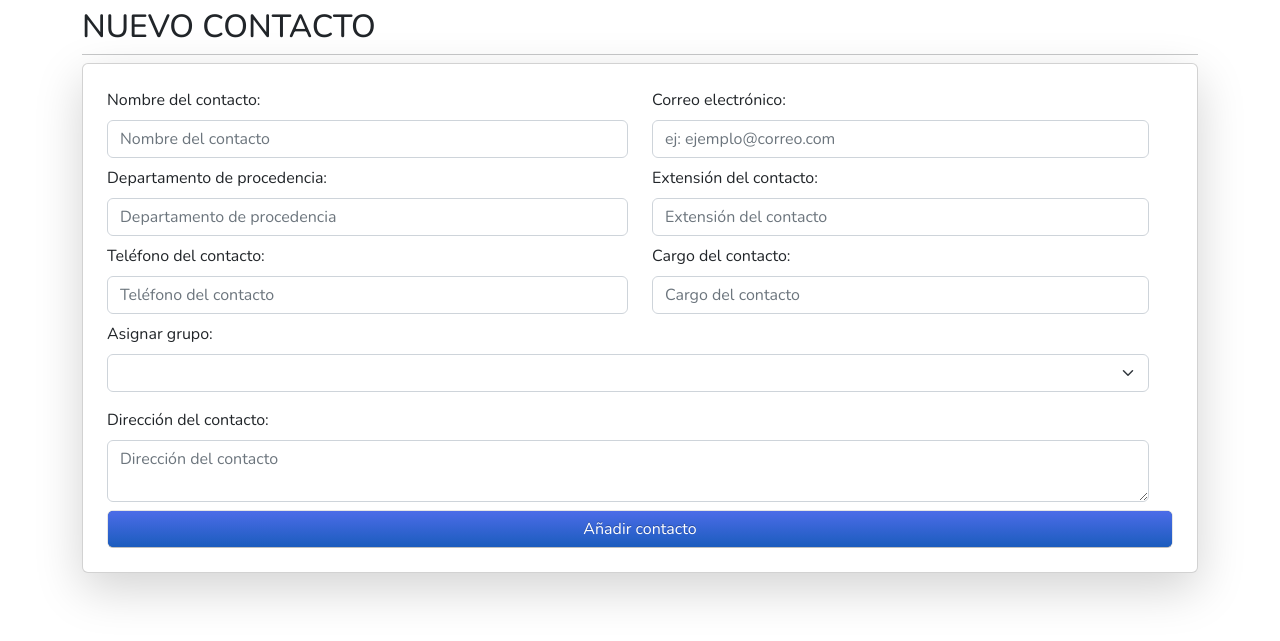
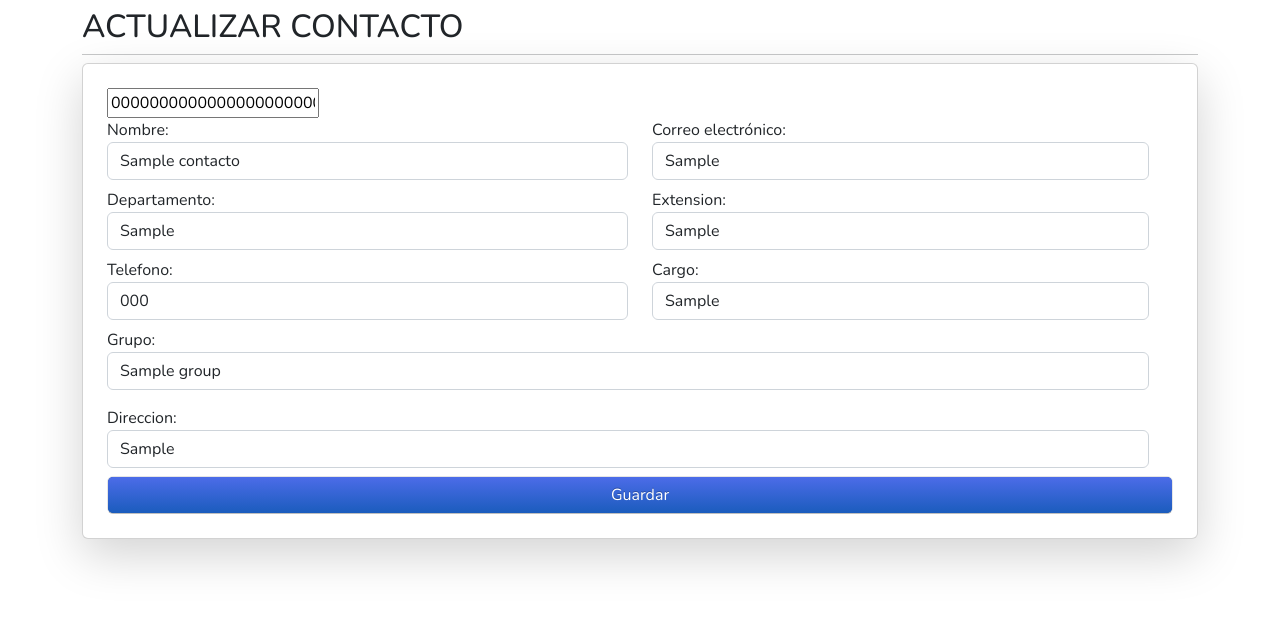
Before and after one commit to spicyarepa-gang/railgunmail, a Flask app: template templates/contactos/update_contactos.html in a window 1280 px wide. Shown: the part 60-701 px from the top of the page. Run offline with Flask 3, Linux system fonts and the light colour scheme; the template is opened without the code that fills it: values that come from a table or form of the project are taken from there, others are empty; tables that the repository leaves empty hold one stand-in row (values such as "Sample post"); lists and menus that the app fills with data are empty; some libraries are stand-ins or nearby versions.

Commit message:
26/11/22

```diff
--- a/backend/contactos/admin_contactos.py
+++ b/backend/contactos/admin_contactos.py
@@ -66,6 +66,7 @@ def view_contactos(num_page):
 @login_required
 def update_contactos(id):
     data = Contactos.query.get(id)
+    get_data = Groups.query.all()
     if request.method == 'POST':
         data.nombre = request.form['nombre']
         data.direccion = request.form['direccion']
@@ -76,7 +77,7 @@ def update_contactos(id):
         data.departamento = request.form['departamento']
         db.session.commit()
         return redirect(url_for('email.view_contactos',num_page=1))
-    return render_template('contactos/update_contactos.html', data=data)
+    return render_template('contactos/update_contactos.html', groups_list=get_data, data=data)
 
 #DELETE CONTACTOS
 @email.route('/contactos/view/delete/<int:id>')
--- a/backend/groups/admin_groups.py
+++ b/backend/groups/admin_groups.py
@@ -32,7 +32,7 @@ def view_groups(num_page):
     return render_template('groups/view_groups.html', data=view_groups,num_page=1)
 
 #UPDATE GRUPOS
-@groups.route('/groups/view/update/<string:id>', methods=['GET', 'POST'])
+@groups.route('/groups/view/update/<int:id>', methods=['GET', 'POST'])
 @login_required
 def update_groups(id):
     get_data = GroupsTypes.query.all()
--- a/templates/contactos/update_contactos.html
+++ b/templates/contactos/update_contactos.html
@@ -1,30 +1,30 @@
 {% extends 'base_email.html' %}
 
-{% block title %} Agregar {% endblock %}
+{% block title %} Actualizar contacto {% endblock %}
 
 {% block content %}
-<h2 class="mt-2">NUEVO CONTACTO</h2><hr>
+<h2 class="mt-2">ACTUALIZAR CONTACTO</h2><hr>
 <div class="card p-4 shadow-lg mt-2 animate__animated animate__fadeInDown">
-    <form action="{{ url_for('email.update_contactos', id=data.id) }}" method="post">
-        {{ form.hidden_tag() }}
+    <form action="{{ url_for('email.update_contactos', id=data.id) }}" method="POST">
+        <input type="text" type="hidden" name="csrf_token" value="{{ csrf_token() }}">
         <div class="row">
             <div class="col-sm">
                 <div class="row">
                     <div class="col-sm">
-                        {{ form.nombre.label(class='form-label') }}
-                        {{ form.nombre(class='form-control w-100 animate__animated animate__fadeInDown') }}
+                        <label for="">Nombre:</label>
+                        <input type="text" name="nombre" class="form-control w-100 animate__animated animate__fadeInDown" value="{{ data.nombre }}">
                     </div>
                 </div>
                 <div class="row mt-2">
                     <div class="col-sm">
-                        {{ form.departamento.label(class='form-label') }}
-                        {{ form.departamento(class='form-control w-100 animate__animated animate__fadeInDown') }}
+                        <label for="">Departamento:</label>
+                        <input type="text" name="departamento" class="form-control w-100 animate__animated animate__fadeInDown" value="{{ data.departamento }}">
                     </div>
                 </div>
                 <div class="row mt-2">
                     <div class="col-sm">
-                        {{ form.telefono.label(class='form-label') }}
-                        {{ form.telefono(class='form-control w-100 animate__animated animate__fadeInDown') }}
+                        <label for="">Telefono:</label>
+                        <input type="text" name="telefono" class="form-control w-100 animate__animated animate__fadeInDown" value="{{ data.telefono }}">
                     </div>
                 </div>
             </div>
@@ -32,38 +32,42 @@
                 <div class="row">
                     <div class="row">
                         <div class="col-sm">
-                            {{ form.correo.label(class='form-label') }}
-                            {{ form.correo(class='form-control w-100 animate__animated animate__fadeInDown') }}
+                            <label for="">Correo electrónico:</label>
+                            <input type="text" name="correo" class="form-control w-100 animate__animated animate__fadeInDown" value="{{ data.correo }}">
                         </div>
                     </div>
                     <div class="row mt-2">
                         <div class="col-sm">
-                            {{ form.extension.label(class='form-label') }}
-                            {{ form.extension(class='form-control w-100 animate__animated animate__fadeInDown ') }}
+                            <label for="">Extension:</label>
+                            <input type="text" name="extension" class="form-control w-100 animate__animated animate__fadeInDown" value="{{ data.extension }}">
                         </div>
                     </div>
                     <div class="row mt-2">
                         <div class="col-sm">
-                            {{ form.cargo.label(class='form-label') }}
-                            {{ form.cargo(class='form-control w-100 animate__animated animate__fadeInDown') }}
+                            <label for="">Cargo:</label>
+                            <input type="text" name="cargo" class="form-control w-100 animate__animated animate__fadeInDown" value="{{ data.cargo }}">
                         </div>
                     </div>
                 </div>
             </div>
             <div class="row mt-2 mb-2">
                 <div class="col-12">
-                    {{ form.grupo.label(class='form-label') }}
-                    {{ form.grupo(class='form-select animate__animated animate__fadeInDown') }}
+                    <label for="">Grupo:</label>
+                    <select name="id_group" class="form-control w-100 animate__animated animate__fadeInDown">
+                        {% for groups in groups_list %}
+                        <option value="{{ groups.id }}">{{ groups.nombre }}</option>
+                        {% endfor %}
+                    </select>
                 </div>
             </div>
             <div class="row mt-2 mb-2">
                 <div class="col-12">
-                    {{ form.direccion.label(class='form-label') }}
-                    {{ form.direccion(class='form-control animate__animated animate__fadeInDown') }}
+                    <label for="">Direccion:</label>
+                    <input type="text" name="direccion" class="form-control w-100 animate__animated animate__fadeInDown" value="{{ data.direccion }}">
                 </div>
             </div>
         </div>
-        {{ form.submit(class='form-control btn btn-sample w-100') }}
+        <button type="submit" class="form-control btn btn-sample">Guardar</button>
     </form>
 </div>
 {% endblock %}
```
